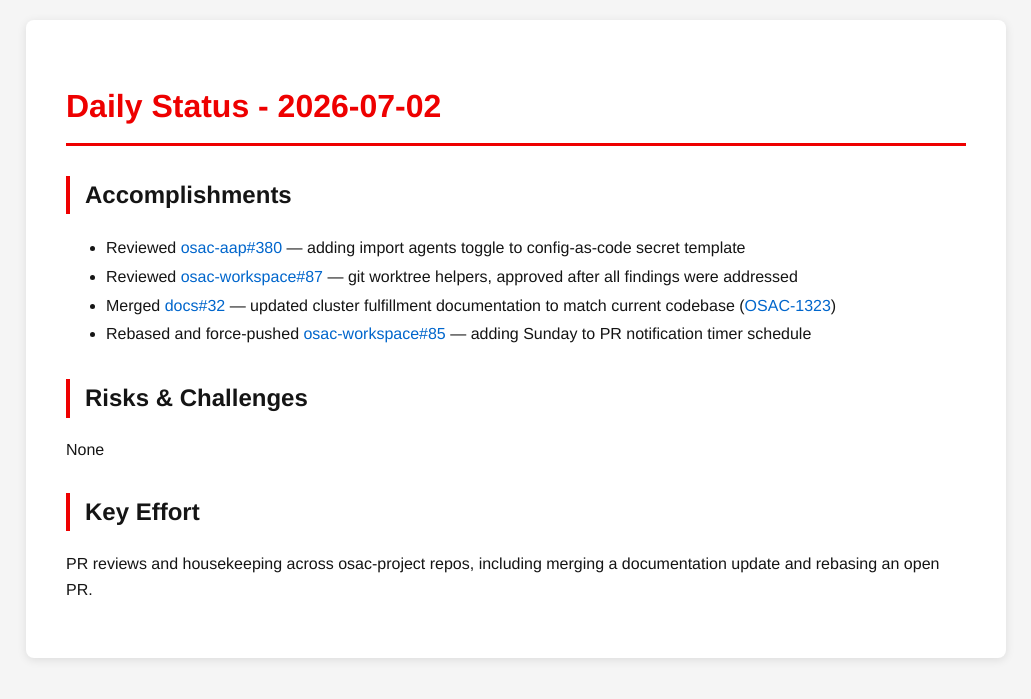
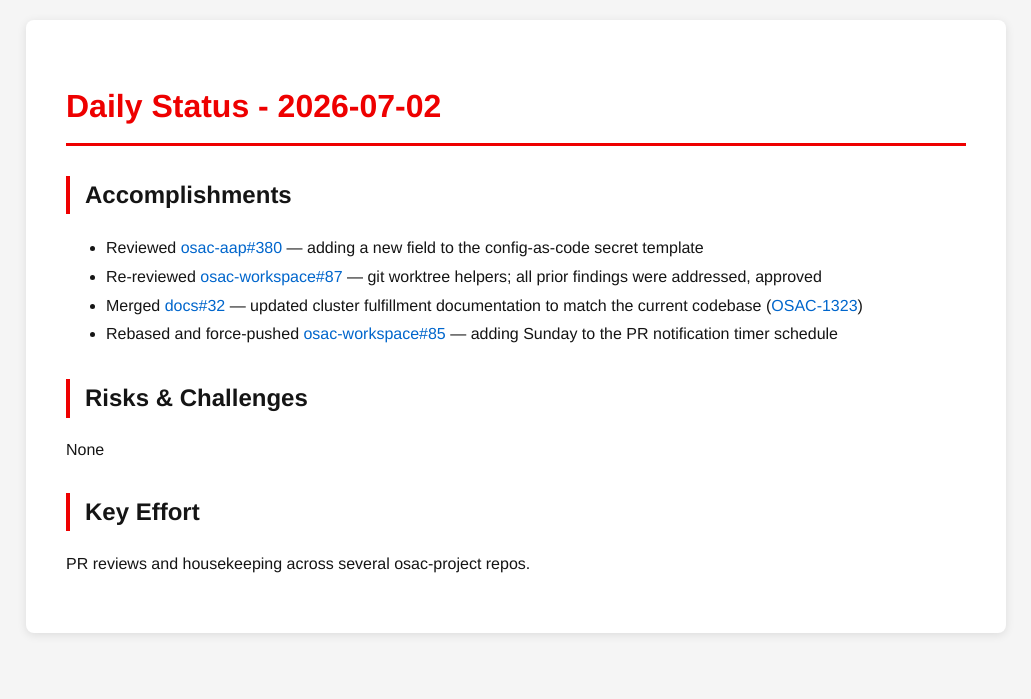
Before and after one commit to tzvatot/daily-status, a Jekyll site: the page built from 2026-07-02.md, in a window 1280 px wide. Shown: the top 699 px of the page, without its empty margins (124-1155 px from the left). Built offline with Jekyll 4.4.1, drawn with Linux system fonts in a browser that asks for light colours.

Commit message:
Daily status update - 2026-07-02

```diff
--- a/2026-07-02.md
+++ b/2026-07-02.md
@@ -7,13 +7,13 @@ date: 2026-07-02
 # Daily Status - 2026-07-02
 
 ## Accomplishments
-- Reviewed [osac-aap#380](https://github.com/osac-project/osac-aap/pull/380) — adding import agents toggle to config-as-code secret template
-- Reviewed [osac-workspace#87](https://github.com/osac-project/osac-workspace/pull/87) — git worktree helpers, approved after all findings were addressed
-- Merged [docs#32](https://github.com/osac-project/docs/pull/32) — updated cluster fulfillment documentation to match current codebase ([OSAC-1323](https://redhat.atlassian.net/browse/OSAC-1323))
-- Rebased and force-pushed [osac-workspace#85](https://github.com/osac-project/osac-workspace/pull/85) — adding Sunday to PR notification timer schedule
+- Reviewed [osac-aap#380](https://github.com/osac-project/osac-aap/pull/380) — adding a new field to the config-as-code secret template
+- Re-reviewed [osac-workspace#87](https://github.com/osac-project/osac-workspace/pull/87) — git worktree helpers; all prior findings were addressed, approved
+- Merged [docs#32](https://github.com/osac-project/docs/pull/32) — updated cluster fulfillment documentation to match the current codebase ([OSAC-1323](https://redhat.atlassian.net/browse/OSAC-1323))
+- Rebased and force-pushed [osac-workspace#85](https://github.com/osac-project/osac-workspace/pull/85) — adding Sunday to the PR notification timer schedule
 
 ## Risks & Challenges
 None
 
 ## Key Effort
-PR reviews and housekeeping across osac-project repos, including merging a documentation update and rebasing an open PR.
+PR reviews and housekeeping across several osac-project repos.
```
